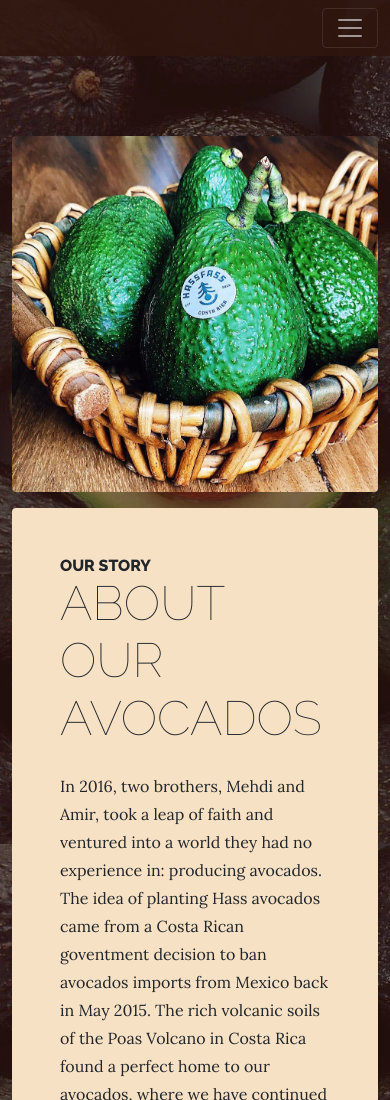
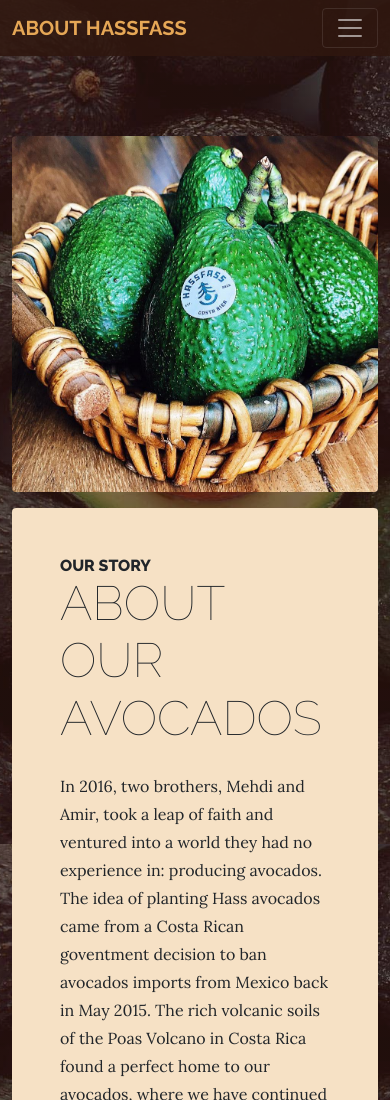
Before and after one commit to mmf133/MehdiFassihnia_HassFass, a plain HTML site: page about.html in a window 390 px wide. Shown: the top 1100 px of the page. Drawn offline with nearby package versions, Linux system fonts and the light colour scheme.

Commit message:
Cell Phone

```diff
--- a/about.html
+++ b/about.html
@@ -26,7 +26,7 @@
 
         <nav class="navbar navbar-expand-lg navbar-dark py-lg-4" id="mainNav">
             <div class="container">
-                <a class="navbar-brand text-uppercase fw-bold d-lg-none" href="index.html"></a>
+                <a class="navbar-brand text-uppercase fw-bold d-lg-none" href="index.html">About HassFass</a>
                 <button class="navbar-toggler" type="button" data-bs-toggle="collapse" data-bs-target="#navbarSupportedContent" aria-controls="navbarSupportedContent" aria-expanded="false" aria-label="Toggle navigation"><span class="navbar-toggler-icon"></span></button>
                 <div class="collapse navbar-collapse" id="navbarSupportedContent">
                     <ul class="navbar-nav mx-auto">
```
